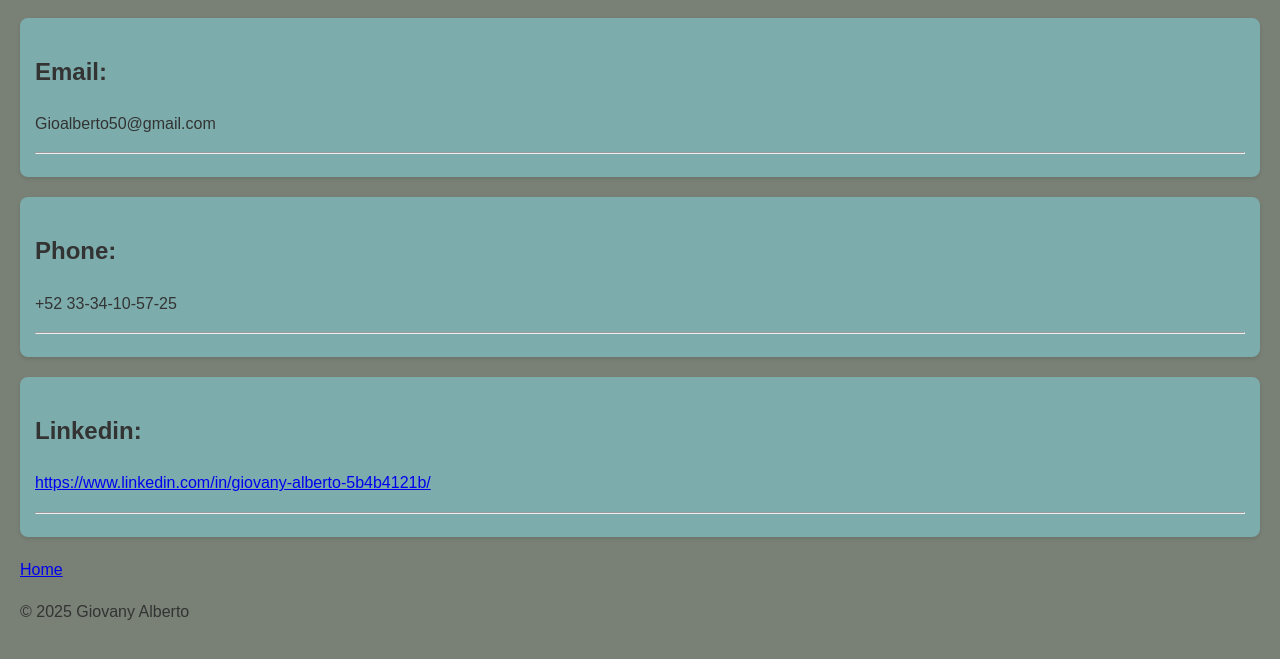
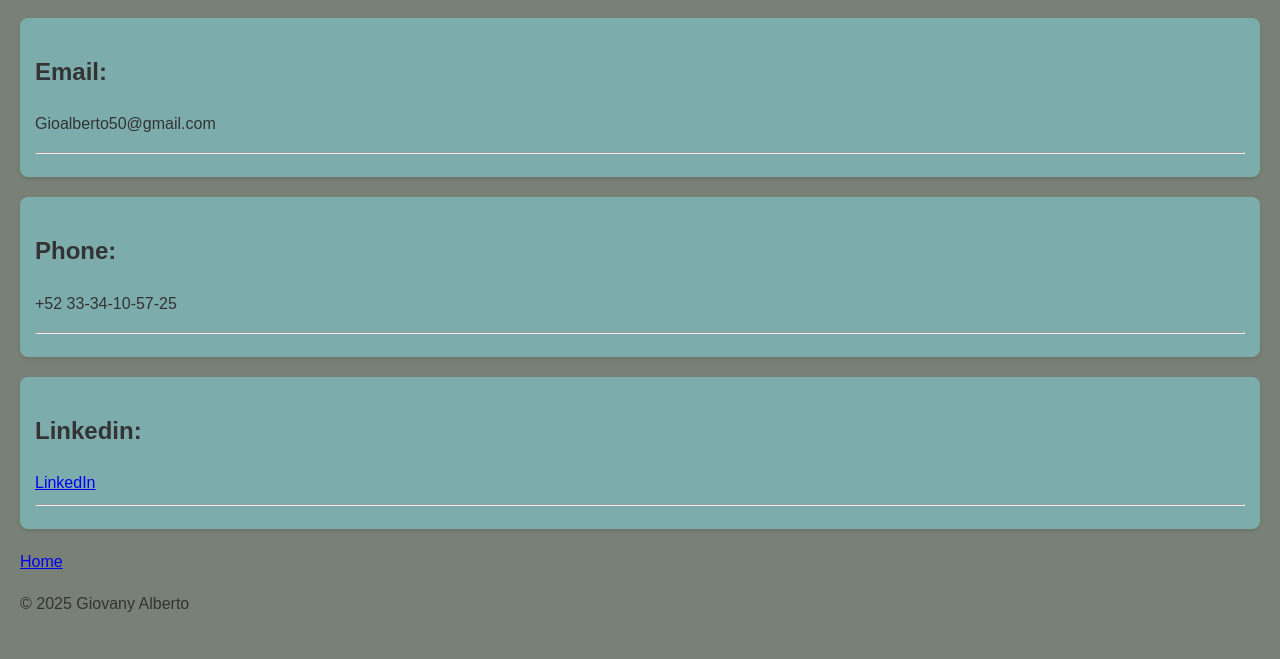
Before and after one commit to SupremoGio/Gio_CV_Project, a plain HTML site: page contactme.html in a window 1280 px wide. Shown: the part 95-754 px from the top of the page. Drawn offline with Linux system fonts and the light colour scheme.

Commit message:
Update contactme.html

```diff
--- a/contactme.html
+++ b/contactme.html
@@ -23,7 +23,7 @@
         </section>
         <section>
             <h2>Linkedin:</h2>
-            <p><a href="www.linkedin.com/in/giovany-alberto" target"_blank">https://www.linkedin.com/in/giovany-alberto-5b4b4121b/</a></p>
+            <a href="www.linkedin.com/in/giovany-alberto" target"_blank">LinkedIn</a>
             <hr>
         </section>
     </main>
```
